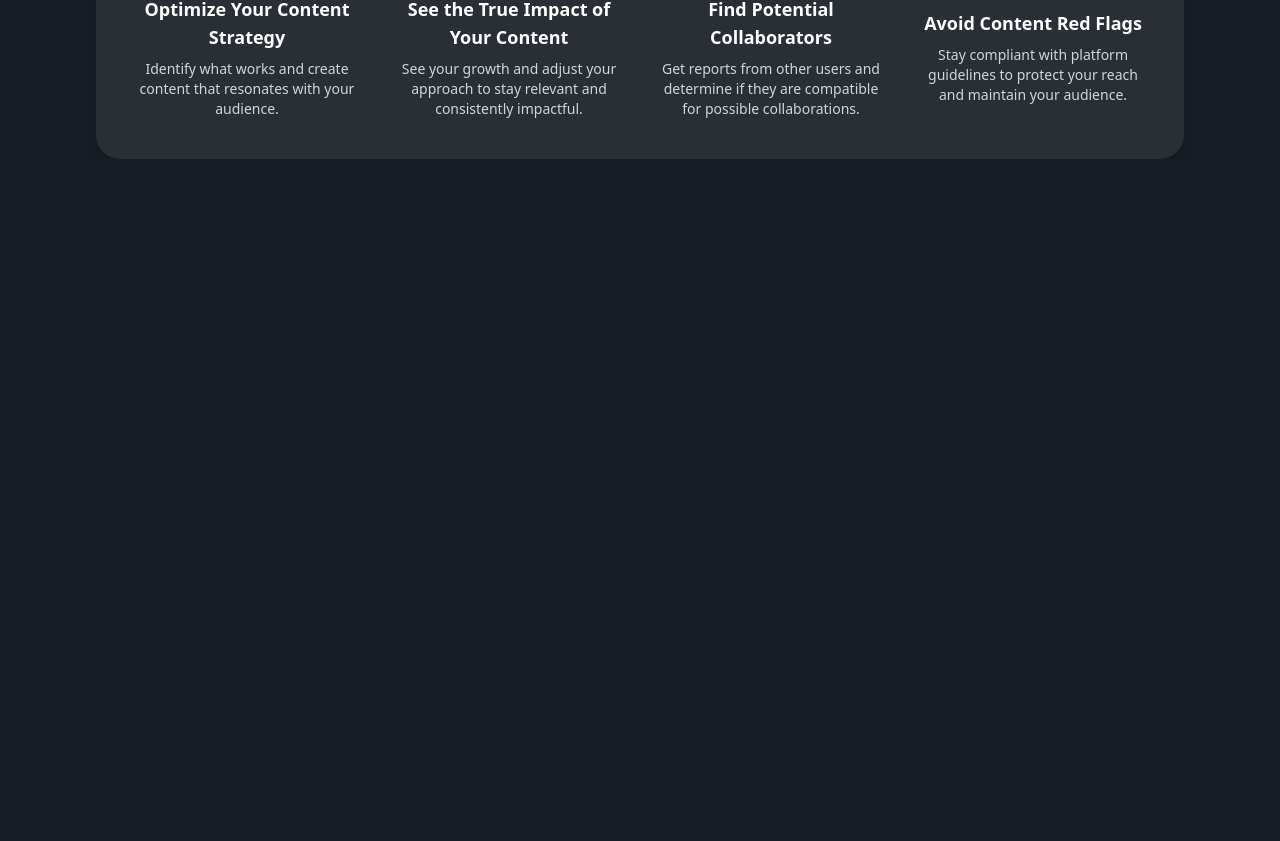
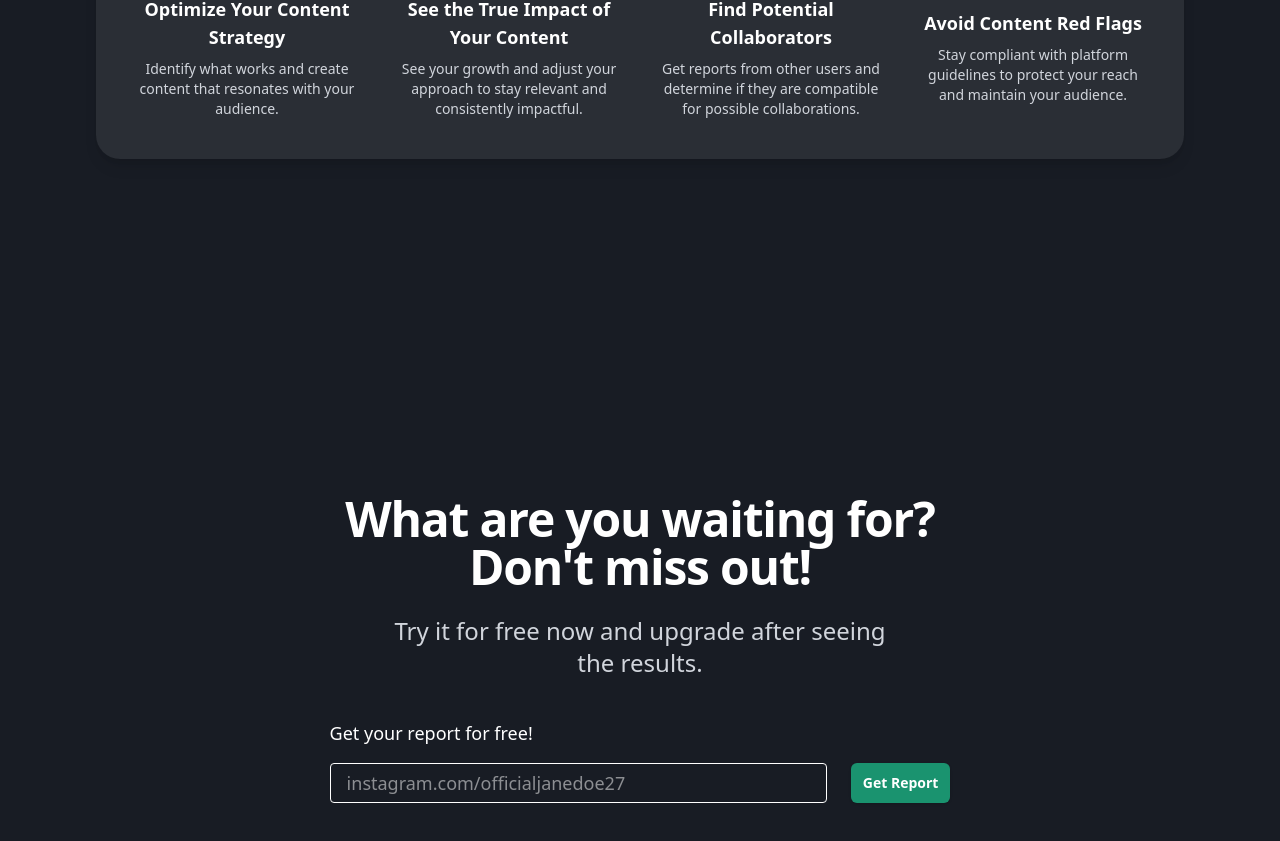
Before and after one commit to eversent/analysis-landing, a Vue app: page / in a window 1280 px wide. Shown: the part 2522-3363 px from the top of the page. Before the commit the page ends 2681 px from the top, so only its background shows below. Built offline with nearby package versions, Linux system fonts and the light colour scheme.

Commit message:
UI Finished

```diff
--- /dev/null
+++ b/src/components/LandingComponents/BottomInputSection.vue
@@ -0,0 +1,29 @@
+<script>
+import PrimaryButton from "../Common/PrimaryButton.vue";
+import DefaultInput from "../Common/DefaultInput.vue";
+
+export default {
+  name: "BottomInputSection" ,
+  components: {DefaultInput, PrimaryButton}
+}
+</script>
+
+<template>
+  <div class=" py-16 sm:py-24">
+    <div class="mx-auto max-w-7xl sm:px-6 lg:px-8">
+      <div class="relative isolate overflow-hidden  px-6 py-24  sm:rounded-3xl sm:px-24 xl:py-32">
+        <h2 class="mx-auto max-w-3xl text-center text-4xl font-semibold tracking-tight text-white sm:text-5xl">What are you waiting for? <br/> Don't miss out!</h2>
+        <p class="mx-auto mt-6 max-w-lg text-center text-2xl text-gray-300">Try it for free now and upgrade after seeing the results.  </p>
+        <form class="mt-10 justify-center flex items-end gap-x-6">
+          <DefaultInput placeholder="instagram.com/officialjanedoe27" label="Get your report for free!" />
+          <PrimaryButton text="Get Report" />
+        </form>
+      </div>
+    </div>
+  </div>
+</template>
+
+
+<style scoped>
+
+</style>
--- a/src/views/LandingPage/LandingPage.vue
+++ b/src/views/LandingPage/LandingPage.vue
@@ -3,10 +3,12 @@ import HeroSection from "../../components/LandingComponents/HeroSection.vue";
 import ProcessSection from "../../components/LandingComponents/ProcessSection.vue";
 import ToolsSection from "../../components/LandingComponents/ToolsSection.vue";
 import FeaturesSection from "../../components/LandingComponents/FeaturesSection.vue";
+import BottomInputSection from "../../components/LandingComponents/BottomInputSection.vue";
 
 export default {
   name: "LandingPage",
   components: {
+    BottomInputSection,
     FeaturesSection,
     ToolsSection,
     ProcessSection,
@@ -21,6 +23,7 @@ export default {
     <ProcessSection />
     <ToolsSection />
     <FeaturesSection />
+    <BottomInputSection />
   </div>
 </template>
 
```
